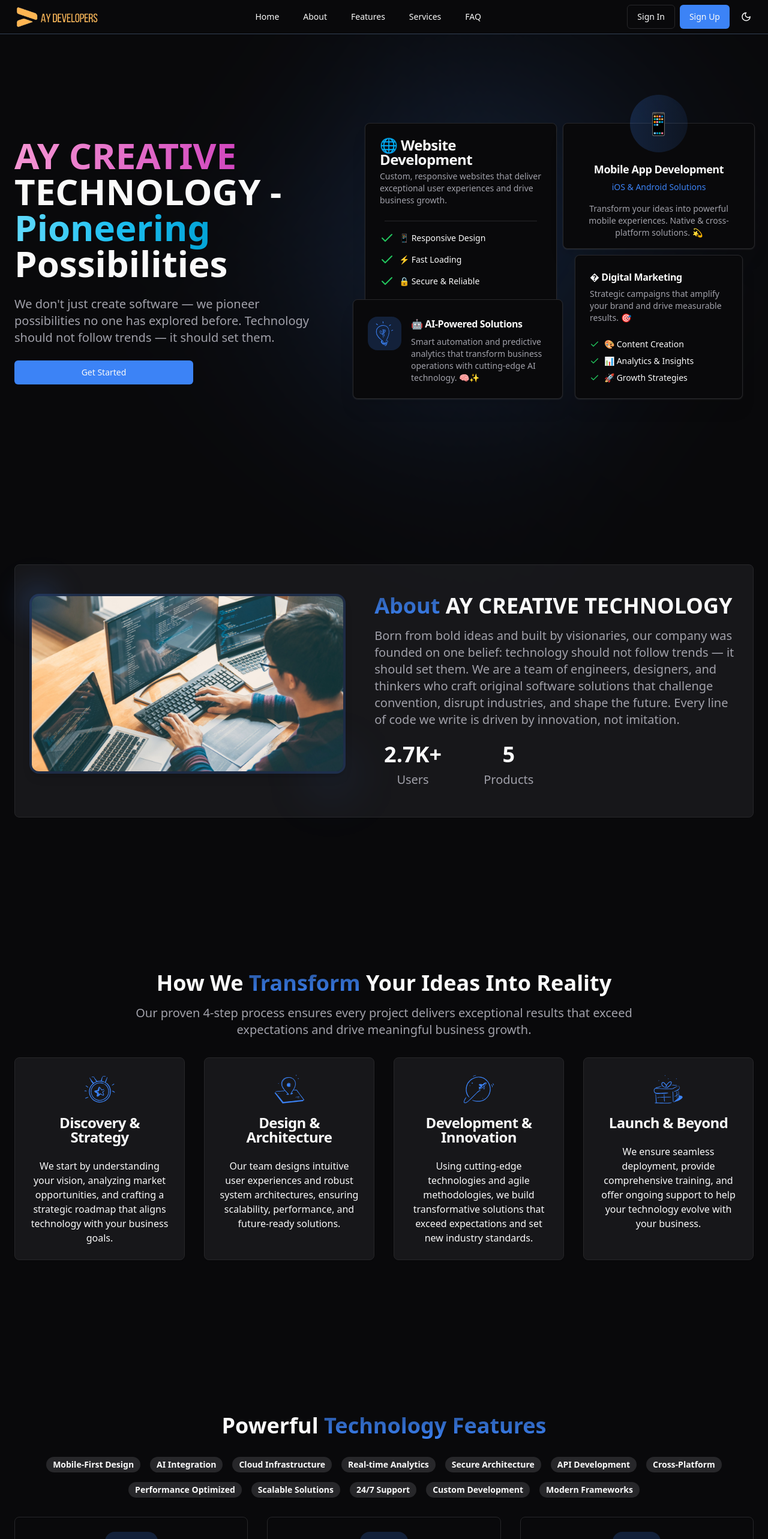
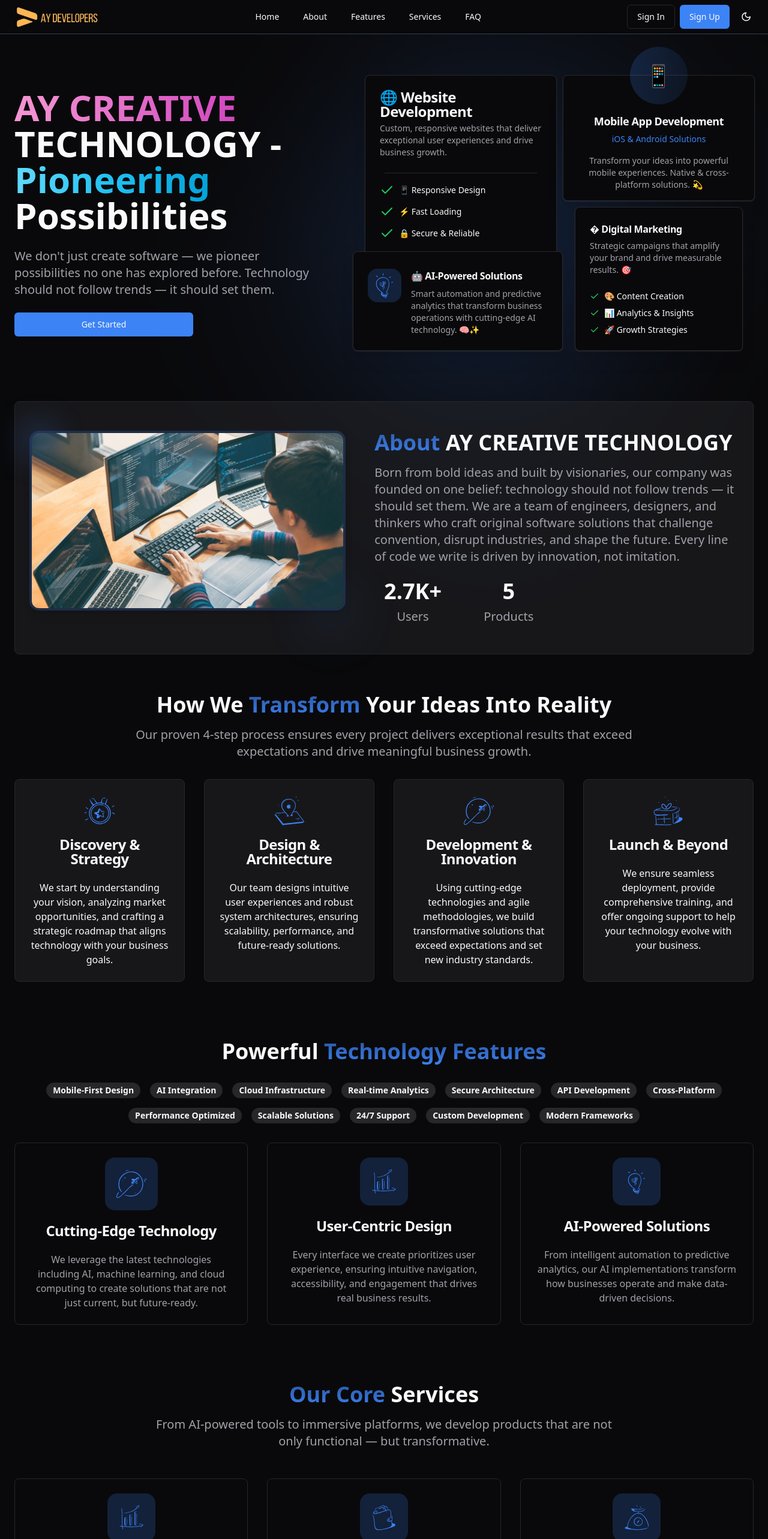
Before and after one commit to elishaadamu/ay-developers-customer, a React (Vite) app: page / in a window 1280 px wide. Shown: the top 2566 px of the page at 60% size. Built offline with nearby package versions, Linux system fonts and the light colour scheme.

Commit message:
first commit

```diff
--- a/src/components/About.tsx
+++ b/src/components/About.tsx
@@ -3,7 +3,7 @@ import AboutUs from "@/assets/about-us.jpg";
 
 export const About = () => {
   return (
-    <section id="about" className="container  sm:py-32">
+    <section id="about" className="container  sm:py-4">
       <div className="bg-muted/50 border rounded-lg py-12">
         <div className="px-6 flex flex-col-reverse md:flex-row gap-8 md:gap-12">
           <div className="relative">
--- a/src/components/Cta.tsx
+++ b/src/components/Cta.tsx
@@ -3,7 +3,7 @@ import { Link } from "react-router-dom";
 
 export const Cta = () => {
   return (
-    <section id="cta" className="bg-muted/50 py-16 my-24 sm:my-32">
+    <section id="cta" className="bg-muted/50 py-10 my-12 sm:my-12">
       <div className="container lg:grid lg:grid-cols-2 place-items-center">
         <div className="lg:col-start-1">
           <h2 className="text-3xl md:text-4xl font-bold ">
--- a/src/components/FAQ.tsx
+++ b/src/components/FAQ.tsx
@@ -41,7 +41,7 @@ const FAQList: FAQProps[] = [
 
 export const FAQ = () => {
   return (
-    <section id="faq" className="container py-12 sm:py-32">
+    <section id="faq" className="container py-12 sm:py-12">
       <h2 className="text-3xl md:text-4xl font-bold mb-4">
         Frequently Asked{" "}
         <span className="bg-gradient-to-b from-primary/60 to-primary text-transparent bg-clip-text">
--- a/src/components/Features.tsx
+++ b/src/components/Features.tsx
@@ -46,7 +46,7 @@ const featureList: string[] = [
 
 export const Features = () => {
   return (
-    <section id="features" className="container py-12 sm:py-32 space-y-8">
+    <section id="features" className="container py-12 sm:py-12 space-y-8">
       <h2 className="text-3xl lg:text-4xl font-bold md:text-center">
         Powerful{" "}
         <span className="bg-gradient-to-b from-primary/60 to-primary text-transparent bg-clip-text">
--- a/src/components/Hero.tsx
+++ b/src/components/Hero.tsx
@@ -4,7 +4,7 @@ import { HeroCards } from "./HeroCards";
 export const Hero = () => {
   return (
     <section
-      className="container grid lg:grid-cols-2 place-items-center py-0 md:py-32 gap-10"
+      className="container grid lg:grid-cols-2 place-items-center py-0 md:py-12 gap-10"
       id="home"
     >
       <div className="text-center lg:text-start space-y-6">
--- a/src/components/HowItWorks.tsx
+++ b/src/components/HowItWorks.tsx
@@ -36,7 +36,7 @@ const features: FeatureProps[] = [
 
 export const HowItWorks = () => {
   return (
-    <section id="howItWorks" className="container text-center py-24 sm:py-32">
+    <section id="howItWorks" className="container text-center py-24 sm:py-12">
       <h2 className="text-3xl md:text-4xl font-bold ">
         How We{" "}
         <span className="bg-gradient-to-b from-primary/60 to-primary text-transparent bg-clip-text">
--- a/src/components/Newsletter.tsx
+++ b/src/components/Newsletter.tsx
@@ -11,7 +11,7 @@ export const Newsletter = () => {
     <section id="newsletter">
       <hr className="w-11/12 mx-auto" />
 
-      <div className="container py-24 sm:py-32">
+      <div className="container py-12 sm:py-12">
         <h3 className="text-center text-4xl md:text-5xl font-bold">
           Join Our Daily{" "}
           <span className="bg-gradient-to-b from-primary/60 to-primary text-transparent bg-clip-text">
--- a/src/components/Services.tsx
+++ b/src/components/Services.tsx
@@ -48,7 +48,7 @@ const serviceList: ServiceProps[] = [
 
 export const Services = () => {
   return (
-    <section className="container py-24 sm:py-32" id="services">
+    <section className="container py-12 sm:py-12" id="services">
       <div className="text-center mb-12">
         <h2 className="text-3xl md:text-4xl font-bold">
           <span className="bg-gradient-to-b from-primary/60 to-primary text-transparent bg-clip-text">
```
